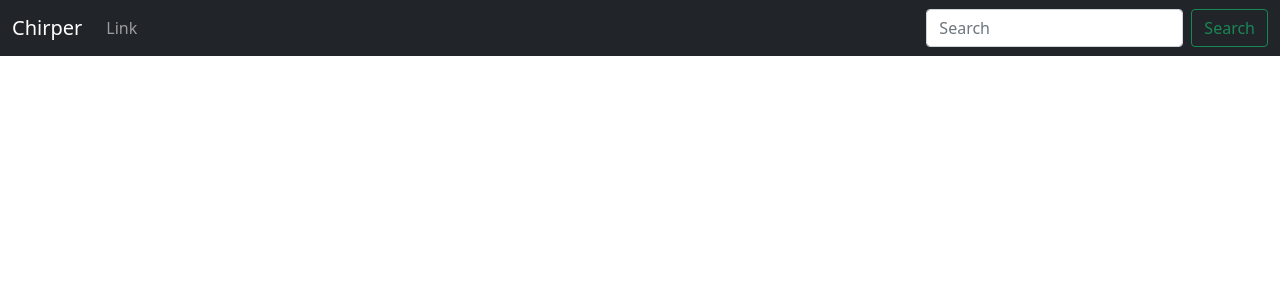
After one commit to Jameshuff95/Chirper, a Django app: template social/Chirper/templates/base.html in a window 1280 px wide. The commit adds this page. Shown: the top 300 px of the page. Run offline with Django 5.2, Linux system fonts and the light colour scheme; the template is opened without the code that fills it, so the values that code supplies are empty; some libraries are stand-ins or nearby versions.

Commit message:
Created base.html and nav.html using bootstrap, created initial homepage link

```diff
--- /dev/null
+++ b/social/Chirper/templates/base.html
@@ -0,0 +1,23 @@
+<!doctype html>
+<html lang="en">
+  <head>
+    <meta charset="utf-8">
+    <meta name="viewport" content="width=device-width, initial-scale=1">
+
+    <link href="https://cdn.jsdelivr.net/npm/bootstrap@5.1.3/dist/css/bootstrap.min.css" rel="stylesheet" integrity="sha384-1BmE4kWBq78iYhFldvKuhfTAU6auU8tT94WrHftjDbrCEXSU1oBoqyl2QvZ6jIW3" crossorigin="anonymous">
+
+    <title>Hello, world!</title>
+  </head>
+  <body>
+
+    {% include 'navbar.html' %}
+
+    <div class="container">
+        {% block content %}
+        {% endblock %}
+    </div>
+
+    <script src="https://cdn.jsdelivr.net/npm/@popperjs/core@2.10.2/dist/umd/popper.min.js" integrity="sha384-7+zCNj/IqJ95wo16oMtfsKbZ9ccEh31eOz1HGyDuCQ6wgnyJNSYdrPa03rtR1zdB" crossorigin="anonymous"></script>
+    <script src="https://cdn.jsdelivr.net/npm/bootstrap@5.1.3/dist/js/bootstrap.min.js" integrity="sha384-QJHtvGhmr9XOIpI6YVutG+2QOK9T+ZnN4kzFN1RtK3zEFEIsxhlmWl5/YESvpZ13" crossorigin="anonymous"></script>
+  </body>
+</html>
--- /dev/null
+++ b/social/Chirper/templates/navbar.html
@@ -0,0 +1,19 @@
+<nav class="navbar navbar-expand-lg navbar-dark bg-dark">
+    <div class="container-fluid">
+      <a class="navbar-brand" href="{% url 'home' %}">Chirper</a>
+      <button class="navbar-toggler" type="button" data-bs-toggle="collapse" data-bs-target="#navbarSupportedContent" aria-controls="navbarSupportedContent" aria-expanded="false" aria-label="Toggle navigation">
+        <span class="navbar-toggler-icon"></span>
+      </button>
+      <div class="collapse navbar-collapse" id="navbarSupportedContent">
+        <ul class="navbar-nav me-auto mb-2 mb-lg-0">
+          <li class="nav-item">
+            <a class="nav-link" href="#">Link</a>
+          </li>
+        </ul>
+        <form class="d-flex">
+          <input class="form-control me-2" type="search" placeholder="Search" aria-label="Search">
+          <button class="btn btn-outline-success" type="submit">Search</button>
+        </form>
+      </div>
+    </div>
+  </nav>
```
Also changed, not shown: social/Chirper/templates/home.html (+6 -1 lines).
